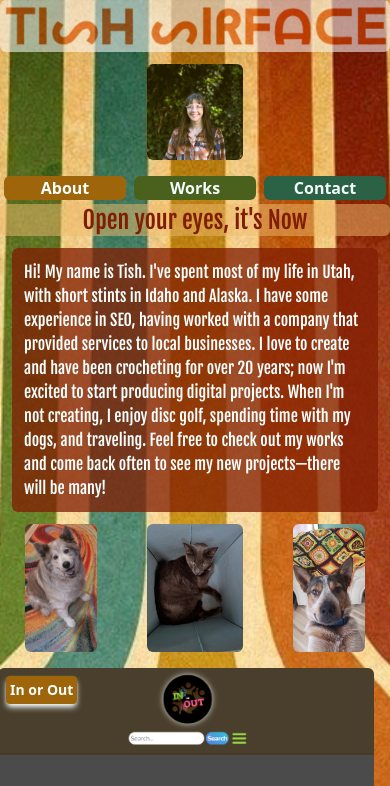
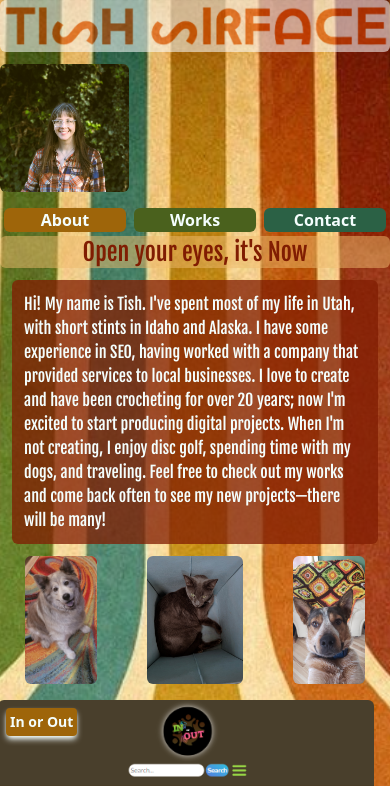
Before and after one commit to ThisTish/Tish_portfolio, a website: page index.html in a window 390 px wide. Shown: the top 786 px of the page. Drawn offline with nearby package versions, Linux system fonts and the light colour scheme.

Commit message:
header responsive

```diff
--- a/index.html
+++ b/index.html
@@ -18,20 +18,24 @@
 <body class="wrapper">
 
 
-    <header>
-		<div class="flex flex-wrap">
-			<img class="mb-3 rounded-md opacity-55" src="./assets/images/TishSirface.png">
-			<img class="mx-auto h-24 rounded-md mb-3" src="assets/images/meSixBVC.JPG">
+    <header class="lg:flex flex-nowrap justify-evenly xl:justify-center">
+		<div class="container flex flex-wrap lg:flex-nowrap ">
+			<div>
+			<img class="mb-3 mx-auto rounded-md opacity-55" src="./assets/images/TishSirface.png">
 		</div>
-		<div class=" text-center">
-			<ul class="flex justify-center">
-				<li class="flex-1 rounded-md m-1 bg-mustard hover:scale-125 hover:bg-opacity-65"><a class=" text-text font-semibold" href="#aboutme">About</a></li>
-				<li class="flex-1 rounded-md m-1 bg-grass hover:scale-125 hover:bg-opacity-65"><a class=" text-text font-semibold" href="#myworks">Works</a></li>
-				<li class="flex-1 rounded-md m-1 bg-secondary hover:scale-125 hover:bg-opacity-65"><a class=" text-text font-semibold" href="#contactme">Contact</a></li>
+		<div>
+			<img class="mx-auto h-32 rounded-md mb-3" src="assets/images/meSixBVC.JPG">
+		</div>
+		</div>
+		<div class=" text-center w-full lg:w-auto">
+			<ul class="flex justify-center lg:flex-col lg:h-32">
+				<li class="flex-1  rounded-md m-1 bg-mustard hover:scale-125 hover:bg-opacity-65"><a class=" text-text font-semibold p-3" href="#aboutme">About</a></li>
+				<li class="flex-1  rounded-md m-1 bg-grass hover:scale-125 hover:bg-opacity-65"><a class=" text-text font-semibold p-3" href="#myworks">Works</a></li>
+				<li class="flex-1  rounded-md m-1 bg-secondary hover:scale-125 hover:bg-opacity-65"><a class=" text-text font-semibold p-3" href="#contactme">Contact</a></li>
 			</ul>
 		</div>
-		<p class="mx-auto text-center text-2xl text-third bg-primary bg-opacity-50 rounded-md font-fjalla">Open your eyes, it's Now</p>
 	</header>
+	<p class="mx-auto text-center text-2xl text-third bg-primary bg-opacity-50 rounded-md font-fjalla">Open your eyes, it's Now</p>
 
     <section class="aboutme" id="aboutme">
 		<p id="about" class="font-fjalla text-text p-3 m-3 bg-third bg-opacity-75 rounded-md">Hi! My name is Tish. I've spent most of my life in Utah, with short stints in Idaho and Alaska. I have some experience in SEO, having worked with a company that provided services to local businesses. I love to create and have been crocheting for over 20 years; now I'm excited to start producing digital projects. When I'm not creating, I enjoy disc golf, spending time with my dogs, and traveling. Feel free to check out my works and come back often to see my new projects—there will be many!</p>
```
Also changed, not shown: dist/output.css.
